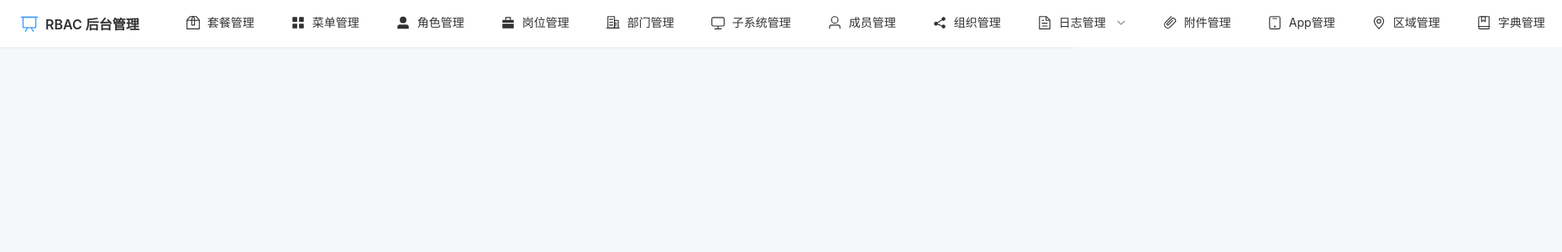
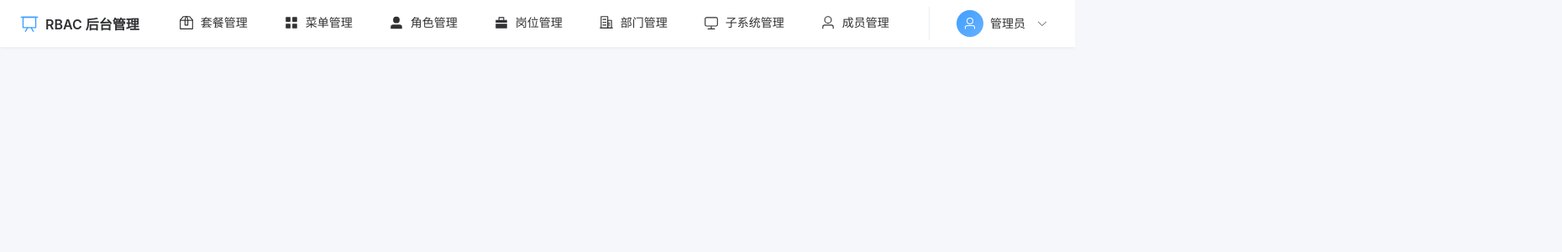
Before and after one commit to xinrun0928/rbac-design, a Vue app: page /admin/app in a window 1280 px wide. Shown: the top 300 px of the page at 84% size, 1860 px wide, since content can reach past the window. Built offline with nearby package versions, Linux system fonts and the light colour scheme.

Commit message:
feat: enhance navigation layout and add user dropdown menu

```diff
--- a/src/App.vue
+++ b/src/App.vue
@@ -6,6 +6,7 @@
         <el-icon :size="22" color="#409EFF"><DataBoard /></el-icon>
         <span class="logo-text">RBAC 后台管理</span>
       </div>
+      <div class="nav-wrapper">
         <el-menu
           mode="horizontal"
           :default-active="activeMenu"
@@ -88,6 +89,25 @@
             <span>字典管理</span>
           </el-menu-item>
         </el-menu>
+      </div>
+      <div class="header-right">
+        <el-dropdown trigger="click">
+          <div class="user-info">
+            <el-avatar :size="32" class="user-avatar">
+              <el-icon><User /></el-icon>
+            </el-avatar>
+            <span class="user-name">管理员</span>
+            <el-icon class="el-icon--right"><ArrowDown /></el-icon>
+          </div>
+          <template #dropdown>
+            <el-dropdown-menu>
+              <el-dropdown-item :icon="User">个人中心</el-dropdown-item>
+              <el-dropdown-item :icon="Setting">系统设置</el-dropdown-item>
+              <el-dropdown-item divided :icon="SwitchButton">退出登录</el-dropdown-item>
+            </el-dropdown-menu>
+          </template>
+        </el-dropdown>
+      </div>
     </header>
 
     <!-- 页面内容 -->
@@ -100,15 +120,17 @@
 <script setup lang="ts">
 import { computed } from 'vue'
 import { useRouter, useRoute } from 'vue-router'
-import { DataBoard, Box, OfficeBuilding, Share, Document, Notebook, ChatDotRound, Connection, User, Monitor, Menu, Briefcase, Cellphone, Paperclip, Location, Collection } from '@element-plus/icons-vue'
+import { DataBoard, Box, OfficeBuilding, Share, Document, Notebook, ChatDotRound, Connection, User, Monitor, Menu, Briefcase, Cellphone, Paperclip, Location, Collection, ArrowDown, Setting, SwitchButton } from '@element-plus/icons-vue'
 
 const router = useRouter()
 const route = useRoute()
 
 const activeMenu = computed(() => {
-  // 对于日志子页面，返回完整路径以高亮对应菜单项
   if (route.path.startsWith('/logs/')) {
     return route.path
+  }
+  if (route.path.startsWith('/dict/')) {
+    return '/dict'
   }
   return route.path
 })
@@ -156,7 +178,7 @@ body {
   display: flex;
   align-items: center;
   gap: 8px;
-  margin-right: 32px;
+  margin-right: 24px;
   flex-shrink: 0;
 }
 
@@ -167,9 +189,22 @@ body {
   white-space: nowrap;
 }
 
+.nav-wrapper {
+  flex: 1;
+  overflow-x: auto;
+  overflow-y: hidden;
+  min-width: 0;
+
+  &::-webkit-scrollbar {
+    height: 0;
+    display: none;
+  }
+}
+
 .app-nav {
   border-bottom: none !important;
   height: 56px;
+  white-space: nowrap;
 }
 
 .app-nav .el-menu-item {
@@ -202,6 +237,39 @@ body {
   min-width: 140px;
 }
 
+.header-right {
+  flex-shrink: 0;
+  margin-left: 24px;
+  padding-left: 24px;
+  border-left: 1px solid #EBEEF5;
+}
+
+.user-info {
+  display: flex;
+  align-items: center;
+  gap: 8px;
+  cursor: pointer;
+  padding: 4px 8px;
+  border-radius: 6px;
+  transition: background-color 0.2s;
+
+  &:hover {
+    background: #F5F7FA;
+  }
+
+  .user-avatar {
+    background: linear-gradient(135deg, #409EFF 0%, #66B1FF 100%);
+    color: #fff;
+    font-size: 16px;
+  }
+
+  .user-name {
+    font-size: 14px;
+    color: #303133;
+    font-weight: 500;
+  }
+}
+
 .app-main {
   flex: 1;
 }
```
Lines whose indentation alone changed are shown as unchanged.
